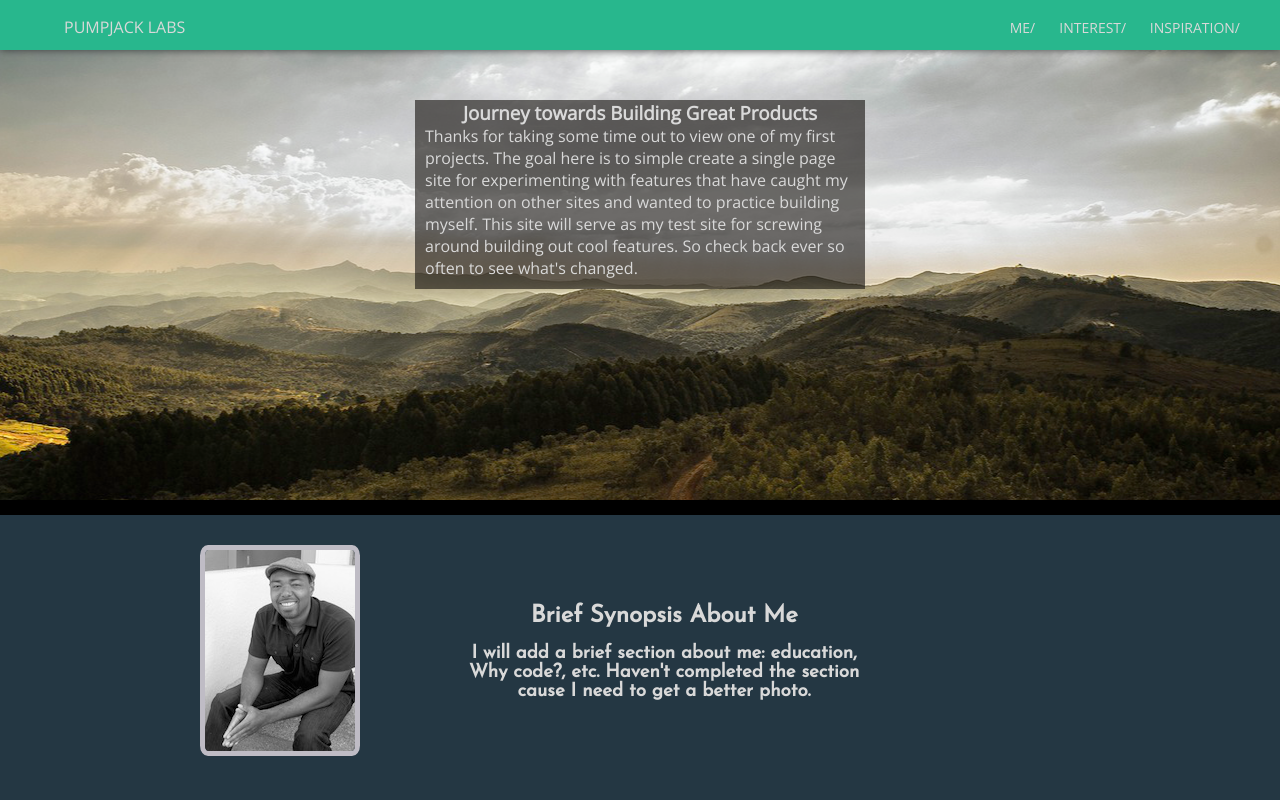
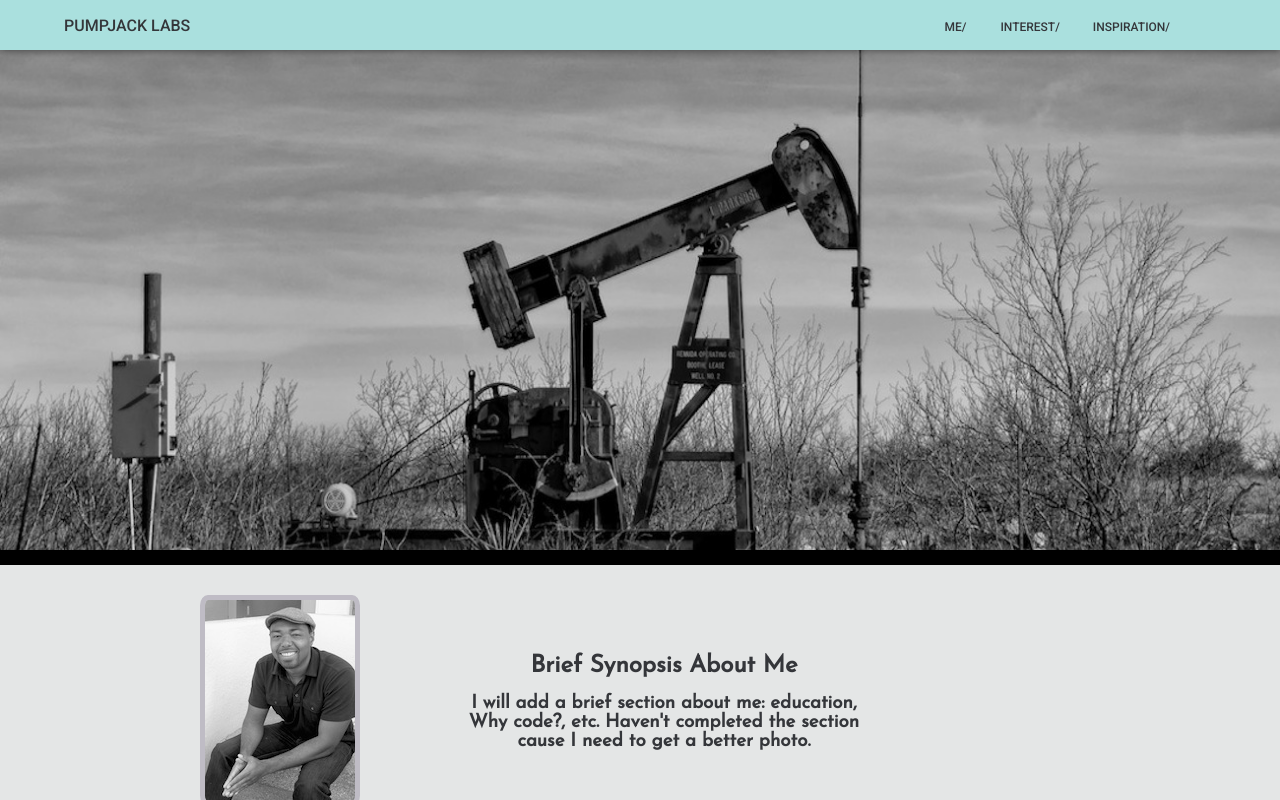
Before and after one commit to mfreemon/project1, a plain HTML site: page index.html in a window 1280 px wide. Both pictures are taken after a click on the link "PUMPJACK LABS". Shown: the top 800 px of the page. Drawn offline with nearby package versions, Linux system fonts and the light colour scheme.

Commit message:
css and layout changes

```diff
--- a/css/pumpjack1.css
+++ b/css/pumpjack1.css
@@ -1,8 +1,9 @@
 html, body {
 
-	font-family: "Open Sans", 'sans-serif';
-	font-weight: 300;
-	color:#D9D9D9;
+	font-family:'Roboto', sans-serif;;
+	font-weight: 400;
+	color: #34363a;
+	/*color:#D9D9D9;*/
 	margin: 0px;
 	padding: 0px;
 	border: 0px;
@@ -19,7 +20,7 @@ a, li, p, div, article, section, footer {
 }
 
 a:hover{
-	color: #fff;
+	color: #c92424
 }
 
 button{
@@ -45,8 +46,11 @@ button{
 }
 
 .container1{
-	background: url('img/photo2.png') no-repeat;
-	height: 500px;
+	/*: url('img/pumpjack1.jpg') no-repeat;*/
+	background-image:url('img/pumpjack1.jpg');
+	background-repeat: no-repeat;
+	background-size: 100%;
+	height: 550px;
 }
 
 .container1 div{
@@ -88,7 +92,7 @@ button{
 
 .container2{
 	height:400px;
-	background-color: #243743;
+	background-color: #E4E6E6;
 }
 
 #arrow{
@@ -113,7 +117,7 @@ left:10px;
 
 
 .container3{
-  background: url('img/photo5.jpg') no-repeat;
+  background: url('img/photo7.jpg') no-repeat;
   height:400px;
 }
 
@@ -124,9 +128,8 @@ left:10px;
 	width:300px;
 	position: relative;
 	overflow:auto;
-	float: right;
-	margin-right: 100px;
-	top: 50px;
+	margin: 0 auto;
+	top: 70px;
 	cursor: hand;
 	cursor: pointer;
 }
@@ -167,7 +170,8 @@ left:10px;
 	height: 50px;
 	box-shadow: 0 0 8px 0 #3b3b3b;
 	position: fixed;
-	background-color: #28B78D;
+	background-color: #AAE0DE;
+	/*background-color: #28B78D;*/
 	width: 100%;
 	z-index: 100;
 }
@@ -177,31 +181,37 @@ left:10px;
 	width:150px;
 	margin-left: 5%;
 	float:left;
+	font-weight: 500;
 }
 
 .navlist{
 	float: right;
-	margin-right: 20px;
+	margin-right: 80px;
 	margin-left:0;
 
 }
 
 #navitems{
-	font-size: 14px;
+	font-size: 12px;
 	display:inline;
-	margin-right: 20px;
+	margin-right: 30px;
+	font-family: 'Roboto', sans-serif;
+	font-weight: 500;
 }
 
 
 .navfloat{
-	background-color: rgba(74,238,22,0.75);
+	background-color: rgba(170, 224, 222, 0.64);
+	/*background-color: rgba(74,238,22,0.75);*/
 }
 
 footer{
 	height: 200px;
-	background: #353b47;
-	font-family: "Josefin Sans", 'sans-serif';
+	background: #34363a;
+	font-family:'Roboto', sans-serif;
+	font-weight: 400;
 	margin: 0 auto;
+	color: #c6dee9;
 
 }
 
@@ -217,7 +227,6 @@ footer{
 
 .checkout li{
 	list-style: none;
-	font-style: italic;
 	position: relative;
 	text-align: center;
 }
@@ -229,7 +238,7 @@ input{
 
 #email_input{
 	-webkit-appearance: none;
-	border: 1px #09d017 solid;
+	border: 1px #c6dee9 solid;
 	text-align: center;
 	border-radius: 5px;
 	width: 150px;
--- a/index.html
+++ b/index.html
@@ -6,6 +6,7 @@
     <meta name="viewport" content="width=device-width, initial-scale=1.0">
 
     <link rel ="stylesheet" type ="text/css" href = "css/pumpjack1.css">
+    <link href='http://fonts.googleapis.com/css?family=Roboto:400,500' rel='stylesheet' type='text/css'>
     <link href='http://fonts.googleapis.com/css?family=Open+Sans:300' rel='stylesheet' type='text/css'>
     <link href='http://fonts.googleapis.com/css?family=Josefin+Sans' rel='stylesheet' type='text/css'>
 
@@ -31,13 +32,7 @@
 
 
   <section class="container1" id = "container1" data-type ="background" data-speed = "5">
-  		<div>
-			<article>
-    			  <header class="intro"> <h3>Journey towards Building Great Products</h3></header>
-    			  Thanks for taking some time out to view one of my first projects. The goal here is to simple create a single page site for experimenting with features that have caught my attention on other sites and wanted to practice building myself. This site will serve
-               as my test site for screwing around building out cool features. So check back ever so often to see what's changed.
-    		</article>
-   	</div>
+
     </section>
 
   <div class ="divider"></div>
--- a/js/pumpjack.js
+++ b/js/pumpjack.js
@@ -30,7 +30,7 @@ pumpjack.smoothscroll = function(){
 	$('a').click(function(){
     $('html, body').animate({
         scrollTop: $( $.attr(this, 'href') ).offset().top -60
-    },  800);
+    },  1000);
     return false;
 	});
 };
```
Also changed, not shown: css/img/gg1.jpg (added), css/img/gg2.jpg (added), css/img/mountains.jpeg (added), css/img/pumpjack1.jpg (renamed from css/img/pumpjack.jpg).
